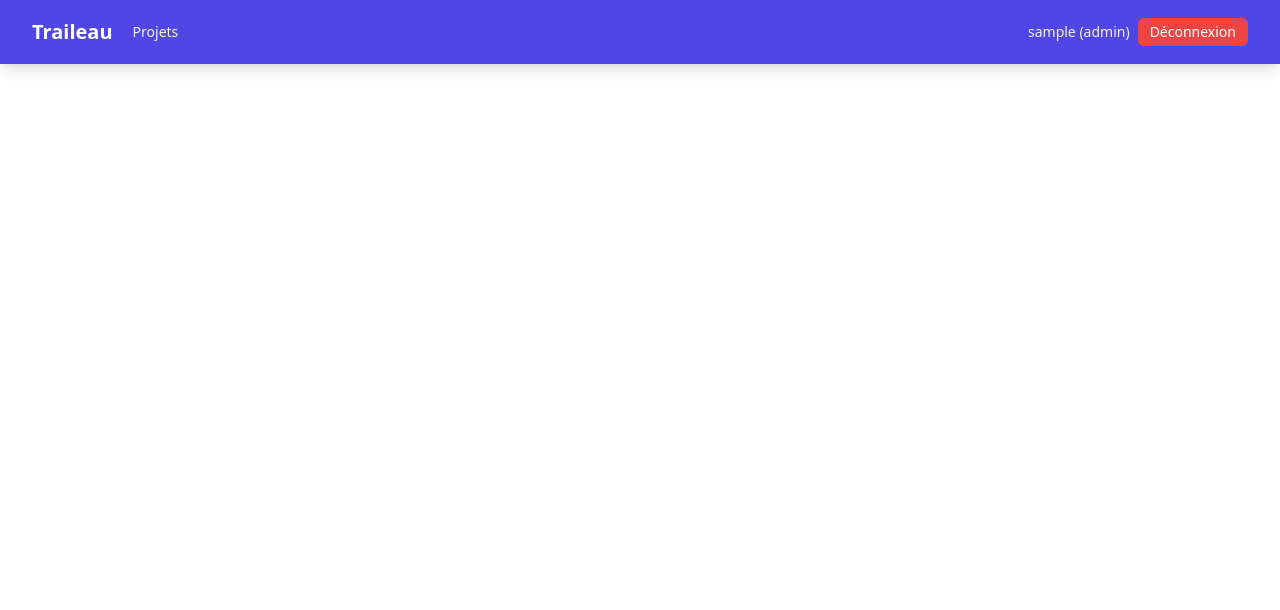
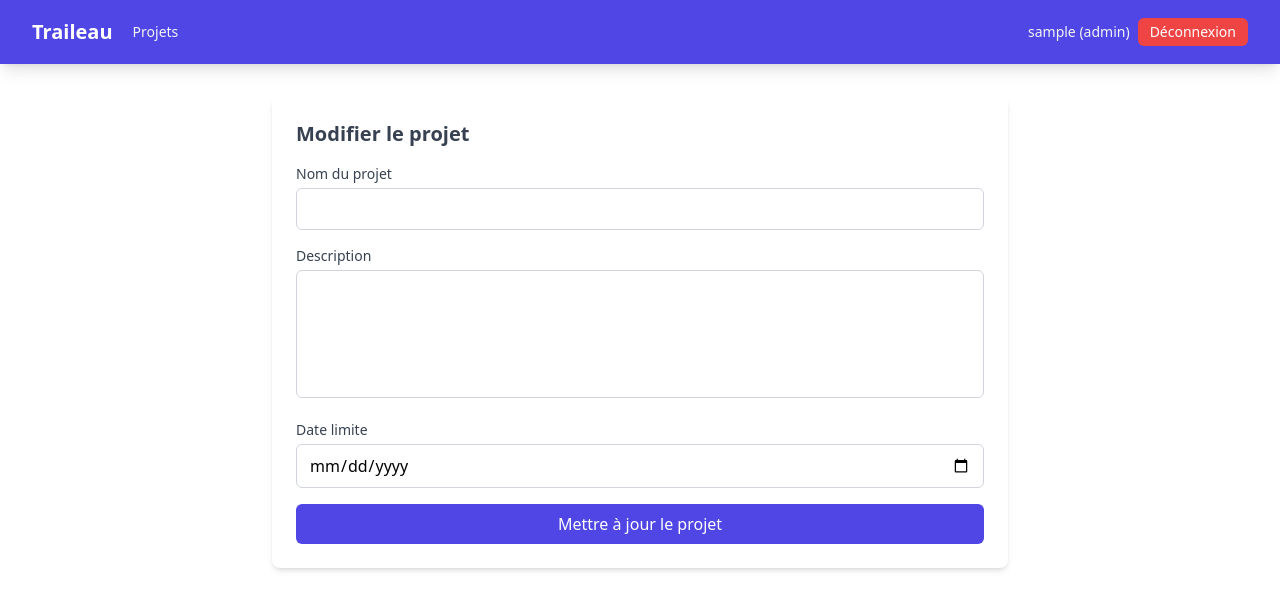
Before and after one commit to Lvscls/traileau, a Vue app: page /projects/1/edit in a window 1280 px wide. Shown: the top 610 px of the page. Built offline with nearby package versions, Linux system fonts and the light colour scheme; sample sign-in values are in the browser's storage.

Commit message:
delete project and edit project is not work for edit project

```diff
--- /dev/null
+++ b/src/components/EditProject.vue
@@ -0,0 +1,111 @@
+<script setup>
+import { ref, watch, onMounted } from "vue";
+import useUserStore from '../store/userStore';
+
+const props = defineProps({
+  projectId: {
+    type: String,
+    required: true,
+  },
+});
+
+const editProject = ref({
+  id: "",
+  name: "",
+  description: "",
+  deadline: "",
+});
+const userStore = useUserStore();
+const emit = defineEmits(['project-updated']);
+const today = new Date().toISOString().split('T')[0];
+
+onMounted(() => {
+  const savedProjects = localStorage.getItem('projects');
+  if (savedProjects) {
+    const projects = JSON.parse(savedProjects);
+    const project = projects.find(p => p.id === props.projectId);
+    if (project) {
+      editProject.value = { ...project };
+    }
+  }
+});
+
+const updateProject = () => {
+  const savedProjects = localStorage.getItem('projects');
+  const projects = savedProjects ? JSON.parse(savedProjects) : [];
+  const projectIndex = projects.findIndex(p => p.id === editProject.value.id);
+  if (projectIndex !== -1) {
+    projects[projectIndex] = { ...editProject.value };
+    localStorage.setItem('projects', JSON.stringify(projects));
+    emit('project-updated', editProject.value);
+  }
+};
+</script>
+
+<template>
+  <div class="max-w-3xl mx-auto px-4 py-8">
+    <div class="bg-white shadow-md rounded-lg p-6">
+      <h2 class="text-xl font-semibold text-gray-700 mb-4">
+        Modifier le projet
+      </h2>
+      <form @submit.prevent="updateProject" class="space-y-4">
+        <div>
+          <label
+              for="name"
+              class="block text-sm font-medium text-gray-700 mb-1"
+          >
+            Nom du projet
+          </label>
+          <input
+              type="text"
+              id="name"
+              v-model="editProject.name"
+              required
+              class="w-full px-3 py-2 border border-gray-300 rounded-md focus:outline-none focus:ring-2 focus:ring-blue-500 focus:border-transparent"
+          />
+        </div>
+
+        <div>
+          <label
+              for="description"
+              class="block text-sm font-medium text-gray-700 mb-1"
+          >
+            Description
+          </label>
+          <textarea
+              id="description"
+              v-model="editProject.description"
+              required
+              class="w-full px-3 py-2 border border-gray-300 rounded-md focus:outline-none focus:ring-2 focus:ring-blue-500 focus:border-transparent h-32 resize-none"
+          ></textarea>
+        </div>
+
+        <div>
+          <label
+              for="deadline"
+              class="block text-sm font-medium text-gray-700 mb-1"
+          >
+            Date limite
+          </label>
+          <input
+              type="date"
+              id="deadline"
+              :min="today"
+              v-model="editProject.deadline"
+              required
+              class="w-full px-3 py-2 border border-gray-300 rounded-md focus:outline-none focus:ring-2 focus:ring-blue-500 focus:border-transparent"
+          />
+        </div>
+
+        <button
+            type="submit"
+            class="w-full bg-indigo-600 text-white py-2 px-4 rounded-md hover:bg-blue-700 focus:outline-none focus:ring-2 focus:ring-blue-500 focus:ring-offset-2 transition-colors duration-200"
+        >
+          Mettre à jour le projet
+        </button>
+      </form>
+    </div>
+  </div>
+</template>
+
+<style scoped></style>
--- a/src/components/ListProjects.vue
+++ b/src/components/ListProjects.vue
@@ -1,5 +1,6 @@
 <script setup>
-import { computed } from 'vue';
+import { computed, ref } from 'vue';
+import {useRouter} from "vue-router";
 
 const props = defineProps({
   projects: {
@@ -8,6 +9,7 @@ const props = defineProps({
   },
 });
 
+
 const isOverdue = (deadline) => {
   const today = new Date().toISOString().split('T')[0];
   return deadline < today;
@@ -15,30 +17,40 @@ const isOverdue = (deadline) => {
 
 const isDueSoon = (deadline) => {
   const today = new Date();
-  today.setHours(0, 0, 0, 0); // on met minuit pour s'assurer que c'est comparable
+  today.setHours(0, 0, 0, 0);
 
   const dueDate = new Date(deadline);
-  dueDate.setHours(0, 0, 0, 0); // on met minuit pour s'assurer que c'est comparable
+  dueDate.setHours(0, 0, 0, 0);
 
   const timeDiff = dueDate - today;
   const daysDiff = timeDiff / (1000 * 3600 * 24);
-  console.log(daysDiff);
-
   return daysDiff <= 3 && daysDiff >= 0;
 };
 
-// sort les projets par date de fin
 const sortedProjects = computed(() => {
   return [...props.projects].sort((a, b) => new Date(a.deadline) - new Date(b.deadline));
 });
+
+const router = useRouter();
+
+const editProject = (project) => {
+  router.push({ name: 'EditProject', params: { id: project.id } });
+};
+
+const deleteProject = (projectId) => {
+  const projects = JSON.parse(localStorage.getItem('projects')) || [];
+  const updatedProjects = projects.filter(project => project.id !== projectId);
+  localStorage.setItem('projects', JSON.stringify(updatedProjects));
+  window.location.reload();
+};
 </script>
 
 <template>
   <div class="space-y-4">
     <div
-      v-for="project in sortedProjects"
-      :key="project.id"
-      :class="{
+        v-for="project in sortedProjects"
+        :key="project.id"
+        :class="{
         'bg-white shadow-md rounded-lg p-6': true,
         'border border-red-500': isOverdue(project.deadline),
         'border border-orange-500': isDueSoon(project.deadline) && !isOverdue(project.deadline),
@@ -51,6 +63,20 @@ const sortedProjects = computed(() => {
           Date limite: {{ new Date(project.deadline).toLocaleDateString() }}
         </div>
       </router-link>
+      <div class="mt-4 flex space-x-2">
+        <button
+            @click="editProject(project)"
+            class="px-3 py-1 text-sm text-white bg-blue-600 rounded hover:bg-blue-700 focus:outline-none focus:ring-2 focus:ring-offset-2 focus:ring-blue-500"
+        >
+          Edit
+        </button>
+        <button
+            @click="deleteProject(project.id)"
+            class="px-3 py-1 text-sm text-white bg-red-600 rounded hover:bg-red-700 focus:outline-none focus:ring-2 focus:ring-offset-2 focus:ring-red-500"
+        >
+          Delete
+        </button>
+      </div>
     </div>
   </div>
 </template>
@@ -59,6 +85,7 @@ const sortedProjects = computed(() => {
 .border-red-500 {
   border-color: #f56565;
 }
+
 .border-orange-500 {
   border-color: #f6ad55;
 }
--- a/src/router/index.js
+++ b/src/router/index.js
@@ -1,24 +1,31 @@
-import { createRouter, createWebHistory } from "vue-router";
+import {createRouter, createWebHistory} from "vue-router";
 import LoginView from "../views/LoginView.vue";
 import ProjectView from "../views/ProjectView.vue";
 import ProjectDashboard from "../views/ProjectDashboard.vue";
 import RegisterView from "../views/RegisterView.vue";
 import useUserStore from "../store/userStore";
+import EditProject from "../components/EditProject.vue";
 
 const routes = [
-  { path: "/", name: "Login", component: LoginView },
-  { path: "/register", name: "Register", component: RegisterView },
+    {path: "/", name: "Login", component: LoginView},
+    {path: "/register", name: "Register", component: RegisterView},
     {
         path: "/projects",
         name: "Projects",
         component: ProjectView,
-    meta: { requiresAuth: true }, //route protégée
+        meta: {requiresAuth: true}, //route protégée
     },
     {
         path: "/projects/:id",
         name: "ProjectDetails",
         component: ProjectDashboard,
-    meta: { requiresAuth: true }, //route protégée
+        meta: {requiresAuth: true}, //route protégée
+    },
+    {
+        path: "/projects/:id/edit",
+        name: "EditProject",
+        component: EditProject,
+        meta: {requiresAuth: true}, //route protégée
     },
 ];
 
@@ -31,7 +38,7 @@ router.beforeEach((to, from, next) => {
     const userStore = useUserStore();
 
     if (to.meta.requiresAuth && !userStore.currentUser) {
-    next({ name: "Login" }); //On redirige sur l'accueil si pas connecté
+        next({name: "Login"}); //On redirige sur l'accueil si pas connecté
     } else {
         next();
     }
```
Also changed, not shown: src/components/NewProject.vue (line endings or trailing spaces), src/views/ProjectView.vue (line endings or trailing spaces). Lines whose indentation alone changed are shown as unchanged.
